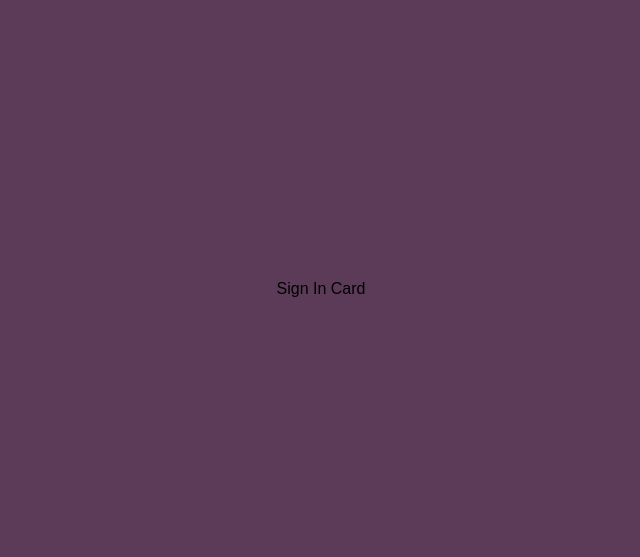
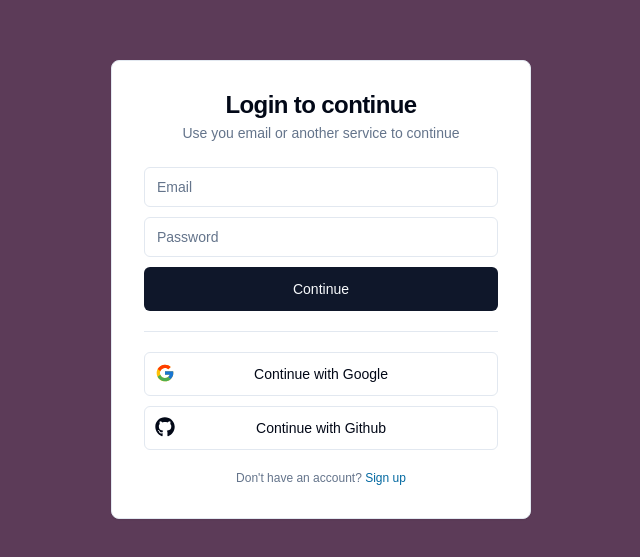
Before and after one commit to GabrielCardiano/Slack-clone, a Next.js app: page / in a window 1280 px wide. Shown: the part 111-668 px from the top of the page, without its empty margins (319-959 px from the left). Built offline with nearby package versions, Linux system fonts and the light colour scheme.

Commit message:
feat: finish sign-in and sing-up cards

```diff
--- a/package.json
+++ b/package.json
@@ -18,6 +18,7 @@
     "next": "14.2.8",
     "react": "^18",
     "react-dom": "^18",
+    "react-icons": "^5.3.0",
     "tailwind-merge": "^2.5.2",
     "tailwindcss-animate": "^1.0.7"
   },
--- a/src/app/globals.css
+++ b/src/app/globals.css
@@ -8,6 +8,91 @@ body,
   height: 100%;
 }
 
+:root {
+  --background: #ffffff;
+  --foreground: #171717;
+}
+
+@media (prefers-color-scheme: dark) {
+  :root {
+    --background: #0a0a0a;
+    --foreground: #ededed;
+  }
+}
+
 body {
+  color: var(--foreground);
+  background: var(--background);
   font-family: Arial, Helvetica, sans-serif;
 }
+
+@layer utilities {
+  .text-balance {
+    text-wrap: balance;
+  }
+}
+
+@layer base {
+  :root {
+    --background: 0 0% 100%;
+    --foreground: 222.2 84% 4.9%;
+    --card: 0 0% 100%;
+    --card-foreground: 222.2 84% 4.9%;
+    --popover: 0 0% 100%;
+    --popover-foreground: 222.2 84% 4.9%;
+    --primary: 222.2 47.4% 11.2%;
+    --primary-foreground: 210 40% 98%;
+    --secondary: 210 40% 96.1%;
+    --secondary-foreground: 222.2 47.4% 11.2%;
+    --muted: 210 40% 96.1%;
+    --muted-foreground: 215.4 16.3% 46.9%;
+    --accent: 210 40% 96.1%;
+    --accent-foreground: 222.2 47.4% 11.2%;
+    --destructive: 0 84.2% 60.2%;
+    --destructive-foreground: 210 40% 98%;
+    --border: 214.3 31.8% 91.4%;
+    --input: 214.3 31.8% 91.4%;
+    --ring: 222.2 84% 4.9%;
+    --chart-1: 12 76% 61%;
+    --chart-2: 173 58% 39%;
+    --chart-3: 197 37% 24%;
+    --chart-4: 43 74% 66%;
+    --chart-5: 27 87% 67%;
+    --radius: 0.5rem;
+  }
+  .dark {
+    --background: 222.2 84% 4.9%;
+    --foreground: 210 40% 98%;
+    --card: 222.2 84% 4.9%;
+    --card-foreground: 210 40% 98%;
+    --popover: 222.2 84% 4.9%;
+    --popover-foreground: 210 40% 98%;
+    --primary: 210 40% 98%;
+    --primary-foreground: 222.2 47.4% 11.2%;
+    --secondary: 217.2 32.6% 17.5%;
+    --secondary-foreground: 210 40% 98%;
+    --muted: 217.2 32.6% 17.5%;
+    --muted-foreground: 215 20.2% 65.1%;
+    --accent: 217.2 32.6% 17.5%;
+    --accent-foreground: 210 40% 98%;
+    --destructive: 0 62.8% 30.6%;
+    --destructive-foreground: 210 40% 98%;
+    --border: 217.2 32.6% 17.5%;
+    --input: 217.2 32.6% 17.5%;
+    --ring: 212.7 26.8% 83.9%;
+    --chart-1: 220 70% 50%;
+    --chart-2: 160 60% 45%;
+    --chart-3: 30 80% 55%;
+    --chart-4: 280 65% 60%;
+    --chart-5: 340 75% 55%;
+  }
+}
+
+@layer base {
+  * {
+    @apply border-border;
+  }
+  body {
+    @apply bg-background text-foreground;
+  }
+}
--- a/src/components/ui/input.tsx
+++ b/src/components/ui/input.tsx
@@ -11,7 +11,7 @@ const Input = React.forwardRef<HTMLInputElement, InputProps>(
       <input
         type={type}
         className={cn(
-          "flex h-10 w-full rounded-md border border-input bg-background px-3 py-2 text-sm ring-offset-background file:border-0 file:bg-transparent file:text-sm file:font-medium placeholder:text-muted-foreground focus-visible:outline-none focus-visible:ring-2 focus-visible:ring-ring focus-visible:ring-offset-2 disabled:cursor-not-allowed disabled:opacity-50",
+          "flex h-10 w-full rounded-md border border-input bg-background px-3 py-2 text-sm ring-offset-background file:border-0 file:bg-transparent file:text-sm file:font-medium placeholder:text-muted-foreground focus-visible:outline-black focus-within:bg-slate-200 focus-visible:ring-2 focus-visible:ring-ring focus-visible:ring-offset-2 disabled:cursor-not-allowed disabled:opacity-50",
           className
         )}
         ref={ref}
--- a/src/features/auth/components/auth-screen.tsx
+++ b/src/features/auth/components/auth-screen.tsx
@@ -11,7 +11,7 @@ export const AuthScreen = () => {
   return (
     <div className="h-full flex items-center justify-center bg-[#5C3B58]">
       <div className="md:h-auto md:w-[420px] text-center">
-        {state === "signIn" ? <SignInCard /> : <SignUpCard />}
+        {state === "signIn" ? <SignInCard setState={setState} /> : <SignUpCard setState={setState} />}
       </div>
     </div>
   );
--- a/src/features/auth/components/sign-in-card.tsx
+++ b/src/features/auth/components/sign-in-card.tsx
@@ -1,5 +1,92 @@
-export const SignInCard = () => {
+import { useState } from "react";
+import { FcGoogle } from "react-icons/fc";
+import { FaGithub } from "react-icons/fa";
+
+import { Button } from "@/components/ui/button";
+import {
+  Card,
+  CardContent,
+  CardDescription,
+  CardHeader,
+  CardTitle,
+} from "@/components/ui/card";
+import { Input } from "@/components/ui/input";
+import { Separator } from "@/components/ui/separator";
+import { SignInFlow } from "../types";
+
+interface SignUpCardProps {
+  setState: (state: SignInFlow) => void;
+}
+
+export const SignInCard = ({ setState }: SignUpCardProps) => {
+  const [email, setEmail] = useState("");
+  const [password, setPassword] = useState("");
+
   return (
-    <div>Sign In Card</div>
-  )
-}
+    <Card className="h-full w-full p-8">
+      <CardHeader className="px-0 pt-0">
+        <CardTitle>Login to continue</CardTitle>
+        <CardDescription>
+          Use you email or another service to continue
+        </CardDescription>
+      </CardHeader>
+
+      <CardContent className="space-y-5 px-0 pb-0">
+        <form className="space-y-2.5">
+          <Input
+            onChange={(e) => setEmail(e.target.value)}
+            disabled={false}
+            value={email}
+            placeholder="Email"
+            type="email"
+            required
+          />
+          <Input
+            onChange={(e) => setPassword(e.target.value)}
+            disabled={false}
+            value={password}
+            placeholder="Password"
+            type="password"
+            required
+          />
+          <Button type="submit" className="w-full" size="lg" disabled={false}>
+            Continue
+          </Button>
+        </form>
+
+        <Separator />
+
+        <div className="flex flex-col gap-y-2.5">
+          <Button
+            onClick={() => { }}
+            disabled={false}
+            variant="outline"
+            size="lg"
+            className="w-full relative"
+          >
+            <FcGoogle className="size-5 absolute top-2.5 left-2.5" />
+            Continue with Google
+          </Button>
+
+          <Button
+            onClick={() => { }}
+            disabled={false}
+            variant="outline"
+            size="lg"
+            className="w-full relative"
+          >
+            <FaGithub className="size-5 absolute top-2.5 left-2.5" />
+            Continue with Github
+          </Button>
+        </div>
+
+        <p className="text-xs text-muted-foreground">
+          Don&apos;t have an account?
+          <span
+            onClick={() => setState("signUp")}
+            className="text-sky-700 hover:underline cursor-pointer"> Sign up</span>
+        </p>
+      </CardContent>
+    </Card>
+  );
+};
--- a/src/features/auth/components/sign-up-card.tsx
+++ b/src/features/auth/components/sign-up-card.tsx
@@ -1,5 +1,101 @@
-export const SignUpCard = () => {
+import { useState } from "react";
+import { FcGoogle } from "react-icons/fc";
+import { FaGithub } from "react-icons/fa";
+
+import { Button } from "@/components/ui/button";
+import {
+  Card,
+  CardContent,
+  CardDescription,
+  CardHeader,
+  CardTitle,
+} from "@/components/ui/card";
+import { Input } from "@/components/ui/input";
+import { Separator } from "@/components/ui/separator";
+import { SignInFlow } from "../types";
+
+interface SignUpCardProps {
+  setState: (state: SignInFlow) => void;
+}
+
+export const SignUpCard = ({ setState }: SignUpCardProps) => {
+  const [email, setEmail] = useState("");
+  const [password, setPassword] = useState("");
+  const [confirmPassword, setConfirmPassword] = useState("");
+
   return (
-    <div>Sign Up Card</div>
-  )
-}
+    <Card className="h-full w-full p-8">
+      <CardHeader className="px-0 pt-0">
+        <CardTitle>Sign up to continue</CardTitle>
+        <CardDescription>
+          Use you email or another service to continue
+        </CardDescription>
+      </CardHeader>
+
+      <CardContent className="space-y-5 px-0 pb-0">
+        <form className="space-y-2.5">
+          <Input
+            onChange={(e) => setEmail(e.target.value)}
+            disabled={false}
+            value={email}
+            placeholder="Email"
+            type="email"
+            required
+          />
+          <Input
+            onChange={(e) => setPassword(e.target.value)}
+            disabled={false}
+            value={password}
+            placeholder="Password"
+            type="password"
+            required
+          />
+          <Input
+            onChange={(e) => setConfirmPassword(e.target.value)}
+            disabled={false}
+            value={confirmPassword}
+            placeholder="Confirm password"
+            type="password"
+            required
+          />
+          <Button type="submit" className="w-full" size="lg" disabled={false}>
+            Continue
+          </Button>
+        </form>
+
+        <Separator />
+
+        <div className="flex flex-col gap-y-2.5">
+          <Button
+            onClick={() => { }}
+            disabled={false}
+            variant="outline"
+            size="lg"
+            className="w-full relative"
+          >
+            <FcGoogle className="size-5 absolute top-2.5 left-2.5" />
+            Continue with Google
+          </Button>
+
+          <Button
+            onClick={() => { }}
+            disabled={false}
+            variant="outline"
+            size="lg"
+            className="w-full relative"
+          >
+            <FaGithub className="size-5 absolute top-2.5 left-2.5" />
+            Continue with Github
+          </Button>
+        </div>
+
+        <p className="text-xs text-muted-foreground">
+          Already have an account?
+          <span
+            onClick={() => setState("signIn")}
+            className="text-sky-700 hover:underline cursor-pointer"> Sign in</span>
+        </p>
+      </CardContent>
+    </Card>
+  );
+};
```
Also changed, not shown: 1 other file (tests, documents, lock files or other folders).
